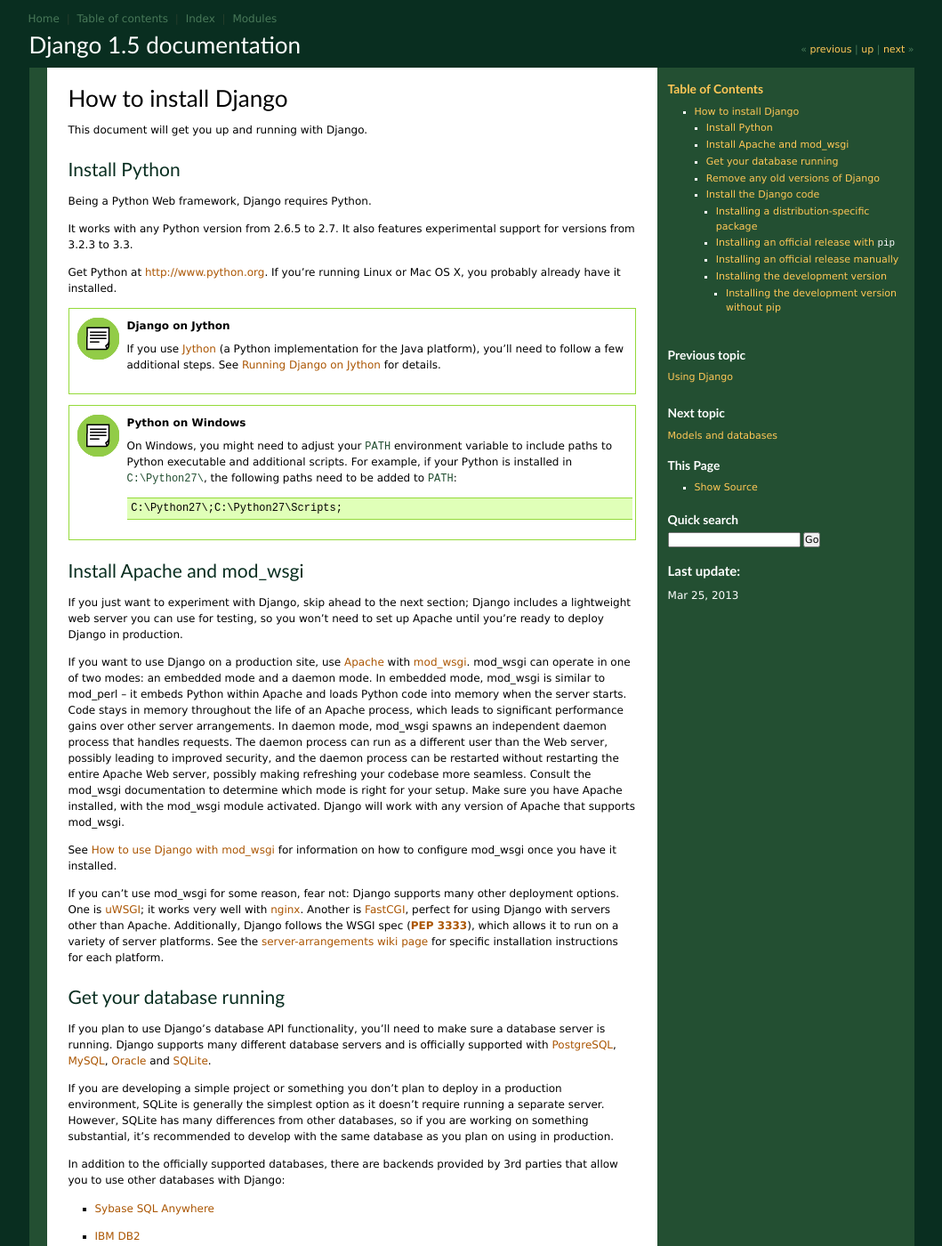
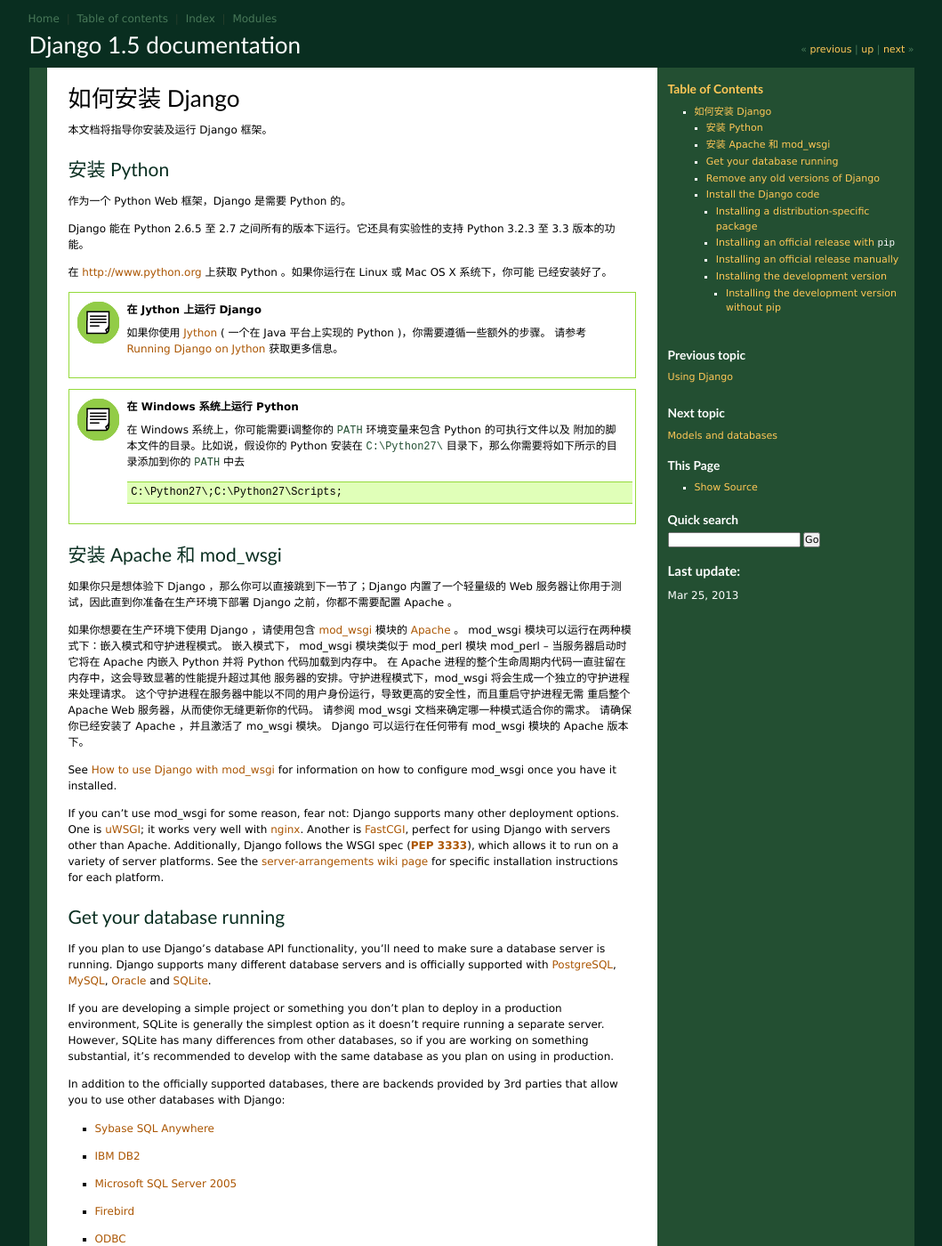
Before and after one commit to yourtion/Django-Chinese-Docs, a Sphinx documentation site: the page built from docs/topics/install.txt, in a window 1280 px wide and 1400 px high. Shown: the whole window at 89% size, without its empty margins (110-1169 px from the left). Built offline with Sphinx 7.4.7, drawn with Linux system fonts in a browser that asks for light colours; cross-references to code outside the pages are shown as plain code.

Commit message:
翻译至安装 apache 和 mod_wsgi

```diff
--- a/docs/topics/install.txt
+++ b/docs/topics/install.txt
@@ -1,59 +1,53 @@
 =====================
-How to install Django
+如何安装 Django
 =====================
 
-This document will get you up and running with Django.
+本文档将指导你安装及运行 Django 框架。
 
-Install Python
+安装 Python
 ==============
 
-Being a Python Web framework, Django requires Python.
+作为一个 Python Web 框架，Django 是需要 Python 的。
 
-It works with any Python version from 2.6.5 to 2.7. It also features
-experimental support for versions from 3.2.3 to 3.3.
+Django 能在 Python 2.6.5 至 2.7 之间所有的版本下运行。它还具有实验性的支持 Python 3.2.3 至 3.3
+版本的功能。
 
-Get Python at http://www.python.org. If you're running Linux or Mac OS X, you
-probably already have it installed.
+在 http://www.python.org 上获取 Python 。如果你运行在 Linux 或 Mac OS X 系统下，你可能
+已经安装好了。
 
-.. admonition:: Django on Jython
+.. admonition:: 在 Jython 上运行 Django
 
-    If you use Jython_ (a Python implementation for the Java platform), you'll
-    need to follow a few additional steps. See :doc:`/howto/jython` for details.
+    如果你使用 Jython_ ( 一个在 Java 平台上实现的 Python )，你需要遵循一些额外的步骤。
+    请参考 :doc:`/howto/jython` 获取更多信息。
 
 .. _jython: http://jython.org/
 
-.. admonition:: Python on Windows
+.. admonition:: 在 Windows 系统上运行 Python
 
-    On Windows, you might need to adjust your ``PATH`` environment variable
-    to include paths to Python executable and additional scripts. For example,
-    if your Python is installed in ``C:\Python27\``, the following paths need
-    to be added to ``PATH``::
+    在 Windows 系统上，你可能需要i调整你的 ``PATH`` 环境变量来包含 Python 的可执行文件以及
+    附加的脚本文件的目录。比如说，假设你的 Python 安装在
+    ``C:\Python27\`` 目录下，那么你需要将如下所示的目录添加到你的 ``PATH`` 中去
+    ::
 
         C:\Python27\;C:\Python27\Scripts;
 
-Install Apache and mod_wsgi
+安装 Apache 和 mod_wsgi
 =============================
 
-If you just want to experiment with Django, skip ahead to the next
-section; Django includes a lightweight web server you can use for
-testing, so you won't need to set up Apache until you're ready to
-deploy Django in production.
+如果你只是想体验下 Django ，那么你可以直接跳到下一节了；Django 内置了一个轻量级的 Web
+服务器让你用于测试，因此直到你准备在生产环境下部署 Django 之前，你都不需要配置 Apache 。
 
-If you want to use Django on a production site, use `Apache`_ with
-`mod_wsgi`_. mod_wsgi can operate in one of two modes: an embedded
-mode and a daemon mode. In embedded mode, mod_wsgi is similar to
-mod_perl -- it embeds Python within Apache and loads Python code into
-memory when the server starts. Code stays in memory throughout the
-life of an Apache process, which leads to significant performance
-gains over other server arrangements. In daemon mode, mod_wsgi spawns
-an independent daemon process that handles requests. The daemon
-process can run as a different user than the Web server, possibly
-leading to improved security, and the daemon process can be restarted
-without restarting the entire Apache Web server, possibly making
-refreshing your codebase more seamless. Consult the mod_wsgi
-documentation to determine which mode is right for your setup. Make
-sure you have Apache installed, with the mod_wsgi module activated.
-Django will work with any version of Apache that supports mod_wsgi.
+如果你想要在生产环境下使用 Django ，请使用包含 `mod_wsgi`_ 模块的 `Apache`_ 。
+mod_wsgi 模块可以运行在两种模式下：嵌入模式和守护进程模式。
+嵌入模式下， mod_wsgi 模块类似于 mod_perl 模块
+mod_perl -- 当服务器启动时它将在 Apache 内嵌入 Python 并将 Python 代码加载到内存中。
+在 Apache 进程的整个生命周期内代码一直驻留在内存中，这会导致显著的性能提升超过其他
+服务器的安排。守护进程模式下，mod_wsgi 将会生成一个独立的守护进程来处理请求。
+这个守护进程在服务器中能以不同的用户身份运行，导致更高的安全性，而且重启守护进程无需
+重启整个 Apache Web 服务器，从而使你无缝更新你的代码。
+请参阅 mod_wsgi 文档来确定哪一种模式适合你的需求。
+请确保你已经安装了 Apache ，并且激活了 mo_wsgi 模块。
+Django 可以运行在任何带有 mod_wsgi 模块的 Apache 版本下。
 
 See :doc:`How to use Django with mod_wsgi </howto/deployment/wsgi/modwsgi>`
 for information on how to configure mod_wsgi once you have it
```
